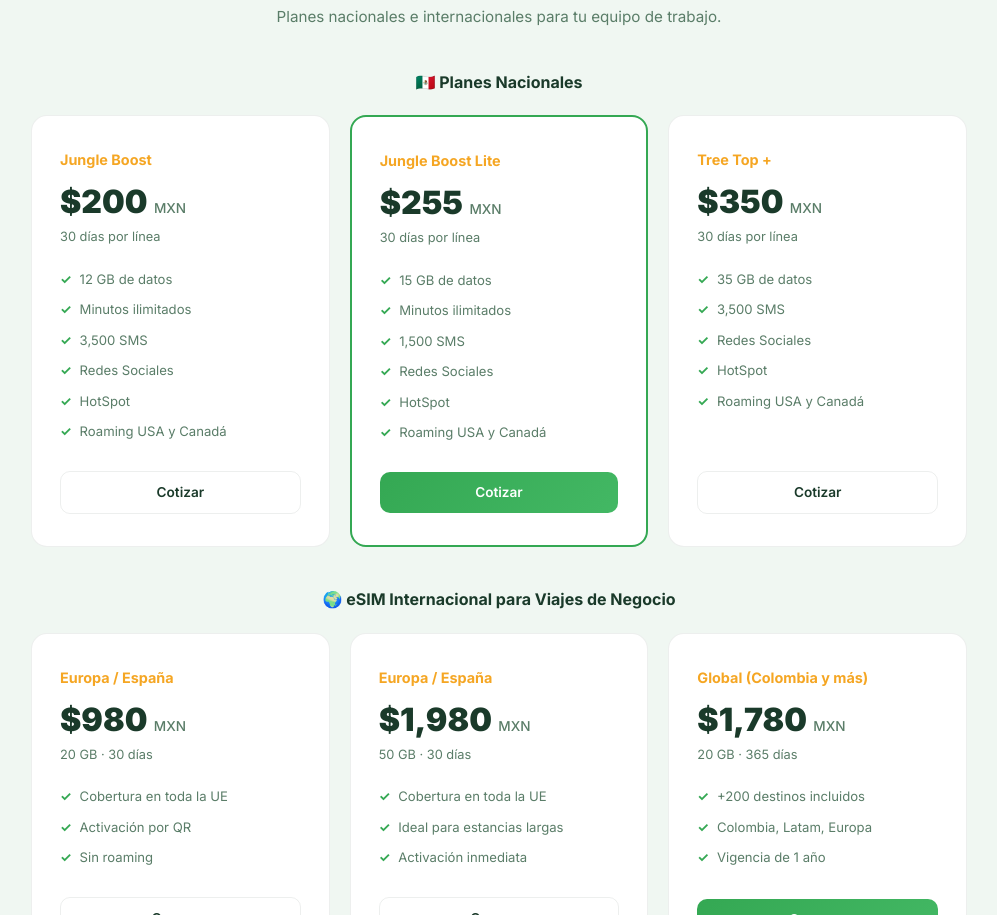
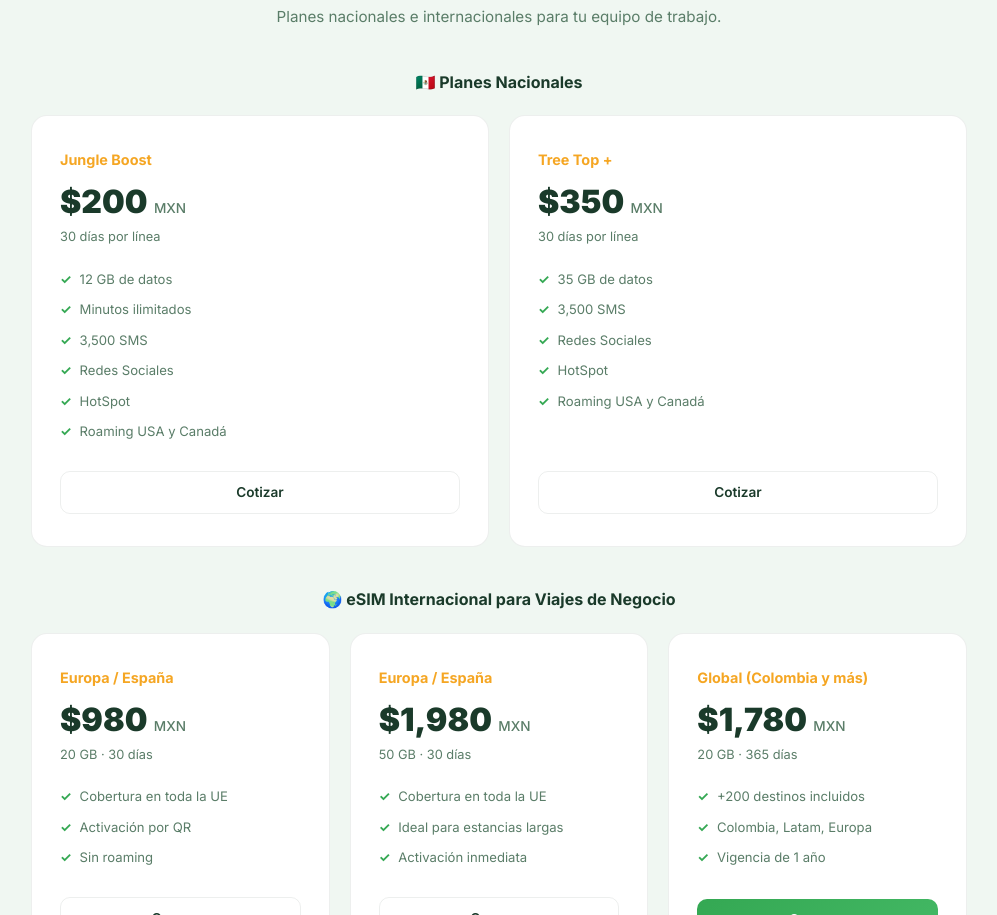
Before and after one commit to benjamin77834/monkeyphone-landing, a plain HTML site: page corporativo.html in a window 1280 px wide. Shown: the part 3844-4759 px from the top of the page, without its empty margins (141-1138 px from the left). Drawn offline with Linux system fonts and the light colour scheme.

Commit message:
fix: quitar Jungle Boost Lite $255 de corporativo.html
Verificado: parseo HTML con html.parser sin error; git diff --stat solo corporativo.html (14 borrados); sin menciones de Boost Lite/$255/Semestral/Anual restantes; tarjetas corp 9.

```diff
--- a/corporativo.html
+++ b/corporativo.html
@@ -345,20 +345,6 @@
         </ul>
         <a href="https://app.monkeyfon.com/" class="btn btn-outline">Cotizar</a>
       </div>
-      <div class="plan-corp-card featured">
-        <div class="plan-corp-name">Jungle Boost Lite</div>
-        <div class="plan-corp-price">$255 <span>MXN</span></div>
-        <div class="plan-corp-period">30 días por línea</div>
-        <ul class="plan-corp-features">
-          <li>15 GB de datos</li>
-          <li>Minutos ilimitados</li>
-          <li>1,500 SMS</li>
-          <li>Redes Sociales</li>
-          <li>HotSpot</li>
-          <li>Roaming USA y Canadá</li>
-        </ul>
-        <a href="https://app.monkeyfon.com/" class="btn btn-primary">Cotizar</a>
-      </div>
       <div class="plan-corp-card">
         <div class="plan-corp-name">Tree Top +</div>
         <div class="plan-corp-price">$350 <span>MXN</span></div>
```
